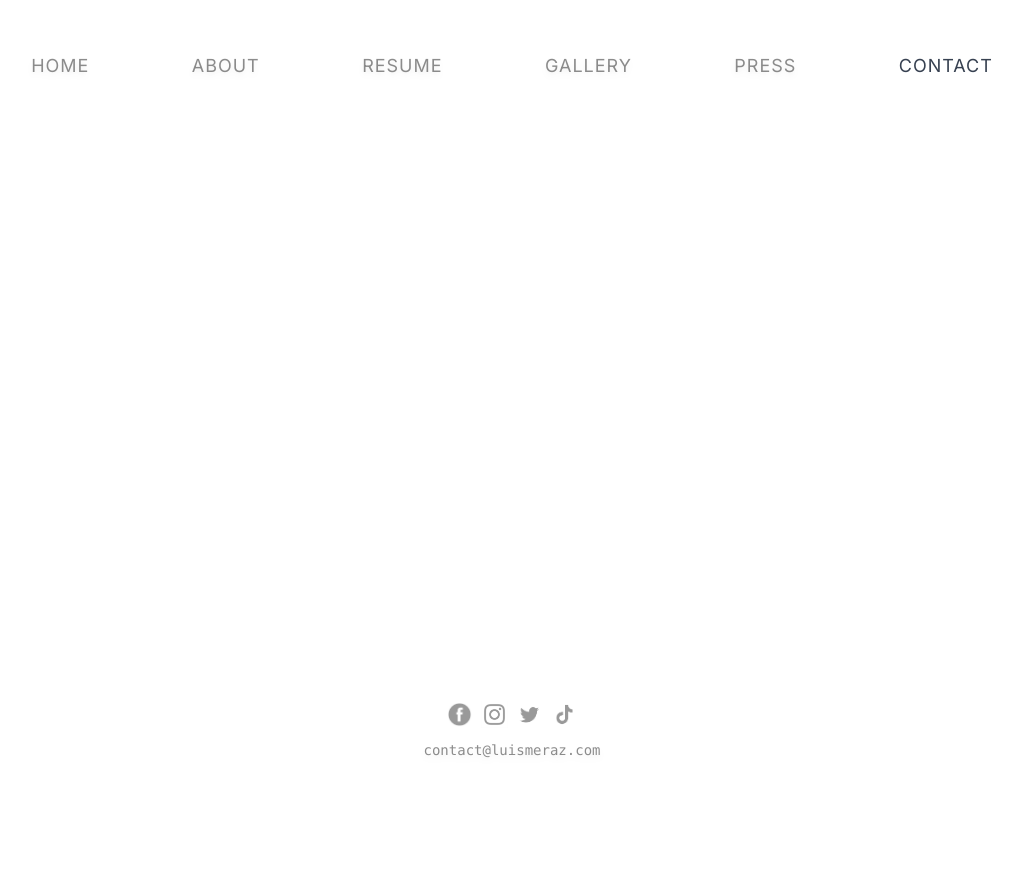
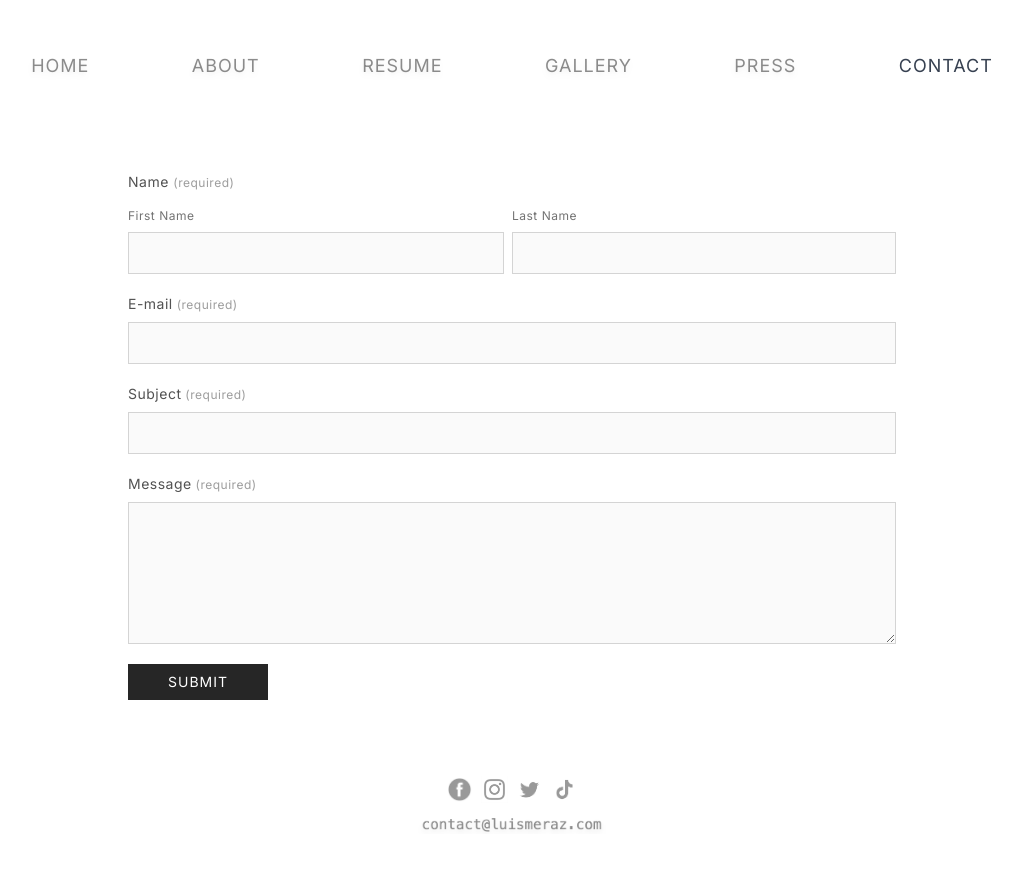
Before and after one commit to juhyeh/actor-website, a Next.js app: page /contact in a window 1280 px wide. Shown: the top 870 px of the page, without its empty margins (128-1150 px from the left). Before the commit the page ends 800 px from the top, so only its background shows below. Built offline with nearby package versions, Linux system fonts and the light colour scheme.

Commit message:
contact page started

```diff
--- a/app/contact/page.js
+++ b/app/contact/page.js
@@ -1,11 +1,109 @@
+"use client";
+
 import React from "react";
+import { useState } from "react";
 
 const Contact = () => {
+  const [firstName, setFirstName] = useState("");
+  const [lastName, setLastName] = useState("");
+  const [email, setEmail] = useState("");
+  const [subject, setSubject] = useState("");
+  const [message, setMessage] = useState("");
+
+  const handleSubmit = () => {
+    console.log("email submitted");
+  };
+
   return (
-    <div class="max-w-screen-md flex flex-col justify-center items-center">
+    <div class="w-full md:max-w-screen-md flex flex-col justify-center items-center">
       <heading class="flex justify-start w-full">
         <h1 className="page_heading_mobile">Contact</h1>
       </heading>
+      <form onSubmit={handleSubmit} className="flex flex-col w-full">
+        <label className="contact_form_label">
+          Name <span className="required_label"> (required)</span>
+        </label>
+        <div className="flex flex-col md:flex-row">
+          <div className="name_box flex flex-col w-full">
+            <label htmlFor="firstName" className="name_label">
+              First Name
+            </label>
+            <input
+              type="text"
+              value={firstName}
+              onChange={(e) => {
+                setFirstName(e.target.value);
+              }}
+              name="firstName"
+              className="contact_form_input md:mr-2"
+            />
+          </div>
+          <div className="name_box flex flex-col w-full">
+            <label htmlFor="lastName" className="name_label">
+              Last Name
+            </label>
+            <input
+              type="text"
+              value={lastName}
+              onChange={(e) => {
+                setLastName(e.target.value);
+              }}
+              name="lastName"
+              className="contact_form_input"
+            />
+          </div>
+        </div>
+
+        <label htmlFor="email" className="contact_form_label">
+          E-mail<span className="required_label"> (required)</span>
+        </label>
+        <input
+          type="email"
+          name="email"
+          value={email}
+          onChange={(e) => {
+            setEmail(e.target.value);
+          }}
+          className="contact_form_input"
+        />
+
+        <label htmlFor="subject" className="contact_form_label">
+          Subject
+          <span className="required_label"> (required)</span>
+        </label>
+        <input
+          type="text"
+          name="subject"
+          value={subject}
+          onChange={(e) => {
+            setSubject(e.target.value);
+          }}
+          className="contact_form_input"
+        />
+
+        <label htmlFor="message" className="contact_form_label">
+          Message
+          <span className="required_label"> (required)</span>
+        </label>
+        <textarea
+          name="message"
+          value={message}
+          onChange={(e) => {
+            setMessage(e.target.value);
+          }}
+          className="contact_form_input"
+          rows="6"
+        ></textarea>
+
+        <div className="w-full">
+          <button
+            type="submit"
+            className="bg-neutral-800 text-white text-sm px-10 py-2 tracking-[1px] my-5"
+          >
+            SUBMIT
+          </button>
+        </div>
+      </form>
     </div>
   );
 };
--- a/app/globals.css
+++ b/app/globals.css
@@ -1,6 +1,5 @@
 @import url("https://fonts.googleapis.com/css2?family=Poppins:wght@200&display=swap");
 @import url("https://fonts.googleapis.com/css2?family=Inter:wght@100;200;300;400;500;600;700;800;900&display=swap");
-@import url("https://fonts.googleapis.com/css2?family=Jost&family=Poppins:wght@400&display=swap");
 
 @tailwind base;
 @tailwind components;
@@ -33,11 +32,9 @@ body {
 .black_btn:hover::after {
   @apply w-[100%];
 }
-
 .dropdown {
   @apply absolute right-0 top-full mt-3 w-full p-5 rounded-lg bg-white min-w-[150px] flex flex-col gap-2 justify-end items-end drop-shadow-md z-30;
 }
-
 .dropdown_link {
   @apply text-lg text-gray-700 hover:text-gray-500 font-medium py-1;
 }
@@ -62,6 +59,8 @@ body {
   }
 }
 
+/* Landing Page */
+
 .luisMeraz {
   animation-name: slideInLeft;
   animation-duration: 1s;
@@ -69,7 +68,6 @@ body {
   animation-delay: 0s;
   animation-iteration-count: 1;
 }
-
 .actor {
   animation-name: slideInLeft;
   animation-duration: 2s;
@@ -80,14 +78,14 @@ body {
 
 /* Footer Styles */
 .footer_email {
-  @apply text-neutral-700/60 drop-shadow-md flex justify-center pb-10 font-mono text-sm;
+  /* @apply text-neutral-700/60 drop-shadow-md flex justify-center pb-10 font-mono text-sm; */
+  @apply flex justify-center pb-10;
   animation-name: opacityIn;
   animation-duration: 4s;
   animation-timing-function: ease-out;
   animation-delay: 0s;
   animation-iteration-count: 1;
 }
-
 .social_media_links {
   @apply flex p-3 justify-center;
   animation-name: opacityIn;
@@ -96,7 +94,6 @@ body {
   animation-delay: 0s;
   animation-iteration-count: 1;
 }
-
 .socials_logo {
   @apply px-1;
 }
@@ -105,14 +102,12 @@ body {
 .resume_section {
   @apply container flex flex-col sm:flex-row;
 }
-
 .resume_section_title {
   @apply text-3xl font-semibold basis-2/6 pb-5 font-mono;
 }
 .resume_body {
   @apply basis-4/6 text-sm font-light text-neutral-700/60 font-mono;
 }
-
 .page_heading_mobile {
   @apply text-3xl pb-[4rem] sm:hidden text-neutral-700/80 tracking-widest font-mono;
 }
@@ -131,24 +126,30 @@ body {
   @apply flex flex-col min-[1160px]:flex-row py-[4rem] w-full justify-center items-center pb-[7rem];
 }
 
-.font_jost {
-  font-family: "Jost", sans-serif;
-}
-
 /* Press Page */
-
 .press_cards_container {
   @apply container flex flex-wrap w-full h-full justify-center lg:pt-[4rem];
 }
-
 .horizontal_press_card {
   @apply p-6 flex flex-col md:flex-row;
 }
-
 .vertical_press_card {
   @apply block bg-white rounded-md w-[18rem] h-[27rem] justify-center shadow-[0_2px_15px_-3px_rgba(0,0,0,0.07),0_10px_20px_-2px_rgba(0,0,0,0.04)] m-4;
 }
-
 .press_card_text {
   @apply flex flex-col justify-center items-center h-full;
 }
+
+/* Contact Page */
+.contact_form_input {
+  @apply bg-neutral-50 border border-neutral-300  text-sm p-2.5 focus:border-blue-500 block;
+}
+.contact_form_label {
+  @apply pt-5 pb-2 text-neutral-600 tracking-[0.5px] text-sm;
+}
+.required_label {
+  @apply text-neutral-500/70 text-xs;
+}
+.name_label {
+  @apply text-neutral-500 text-xs py-2 tracking-[0.5px];
+}
--- a/components/Footer.jsx
+++ b/components/Footer.jsx
@@ -61,7 +61,15 @@ const Footer = () => {
           />
         </a>
       </div>
-      <div className="footer_email">contact@luismeraz.com</div>
+      {/* Email address was created as an image to stop potential bots from spamming the email address. */}
+      {/* <div className="footer_email">contact@luismeraz.com</div> */}
+      <Image
+        src="/email-address.png"
+        alt="contact@luismeraz.com"
+        width={200}
+        height={200}
+        className="footer_email"
+      />
     </div>
   );
 };
```
Also changed, not shown: public/email-address.png (added).
